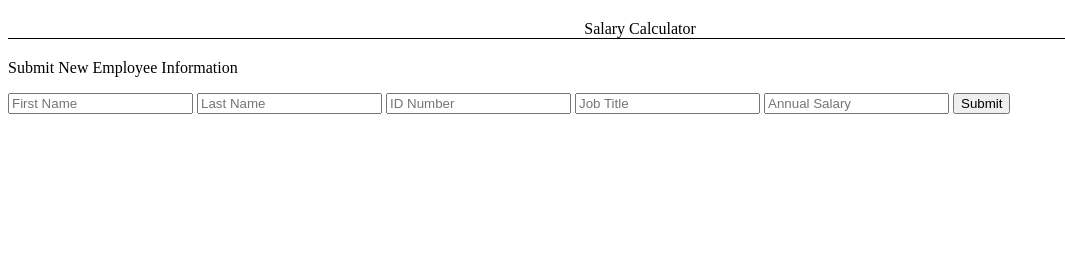
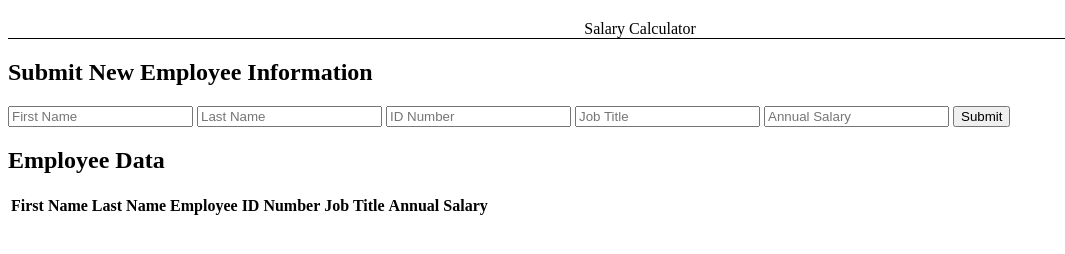
Before and after one commit to n-greensweig/weekend-salary-calculator, a plain HTML site: page index.html in a window 1280 px wide. Shown: the whole page, without its empty margins (0-1065 px from the left). Drawn offline with Linux system fonts and the light colour scheme.

Commit message:
completed part 3 of HTML code described in README

```diff
--- a/index.html
+++ b/index.html
@@ -10,7 +10,7 @@
 <body>
     <header>Salary Calculator</header>
     <div id="new-employee-info">
-        <p>Submit New Employee Information</p>
+        <h2>Submit New Employee Information</h2>
         <form onsubmit="submitInfo()">
         <input type="text" id="first-name" placeholder="First Name" />
         <input type="text" id="last-name" placeholder="Last Name" />
@@ -21,5 +21,17 @@
         <button type="submit" id="submit-button">Submit</button>
         </form>
     </div>
+    <div id="employee-data">
+        <h2>Employee Data</h2>
+        <table id="employee-data-table">
+            <thead>
+                <th>First Name</th>
+                <th>Last Name</th>
+                <th>Employee ID Number</th>
+                <th>Job Title</th>
+                <th>Annual Salary</th>
+            </thead>
+        </table>
+    </div>
 </body>
 </html>
```
Also changed, not shown: README.md.
